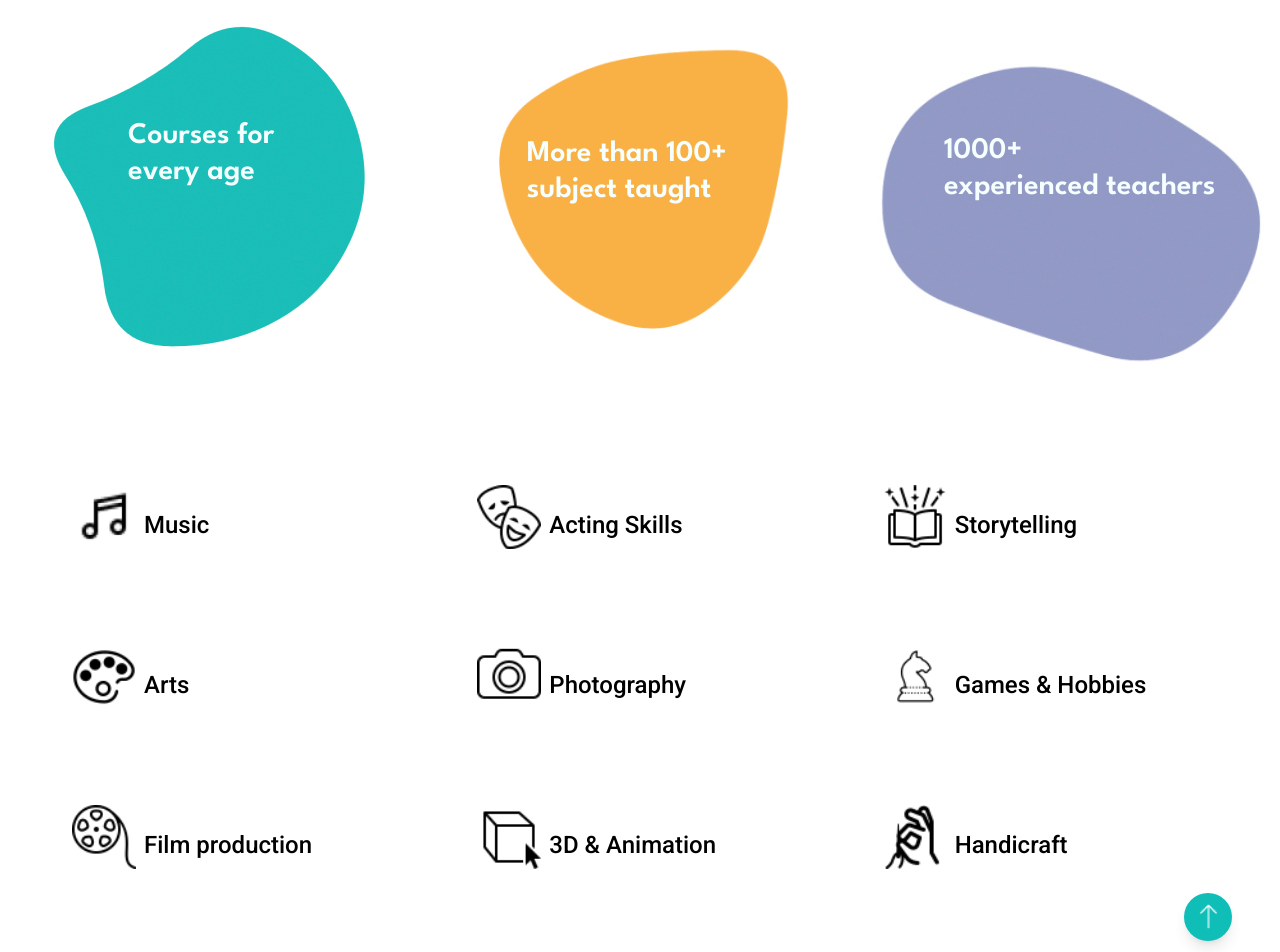
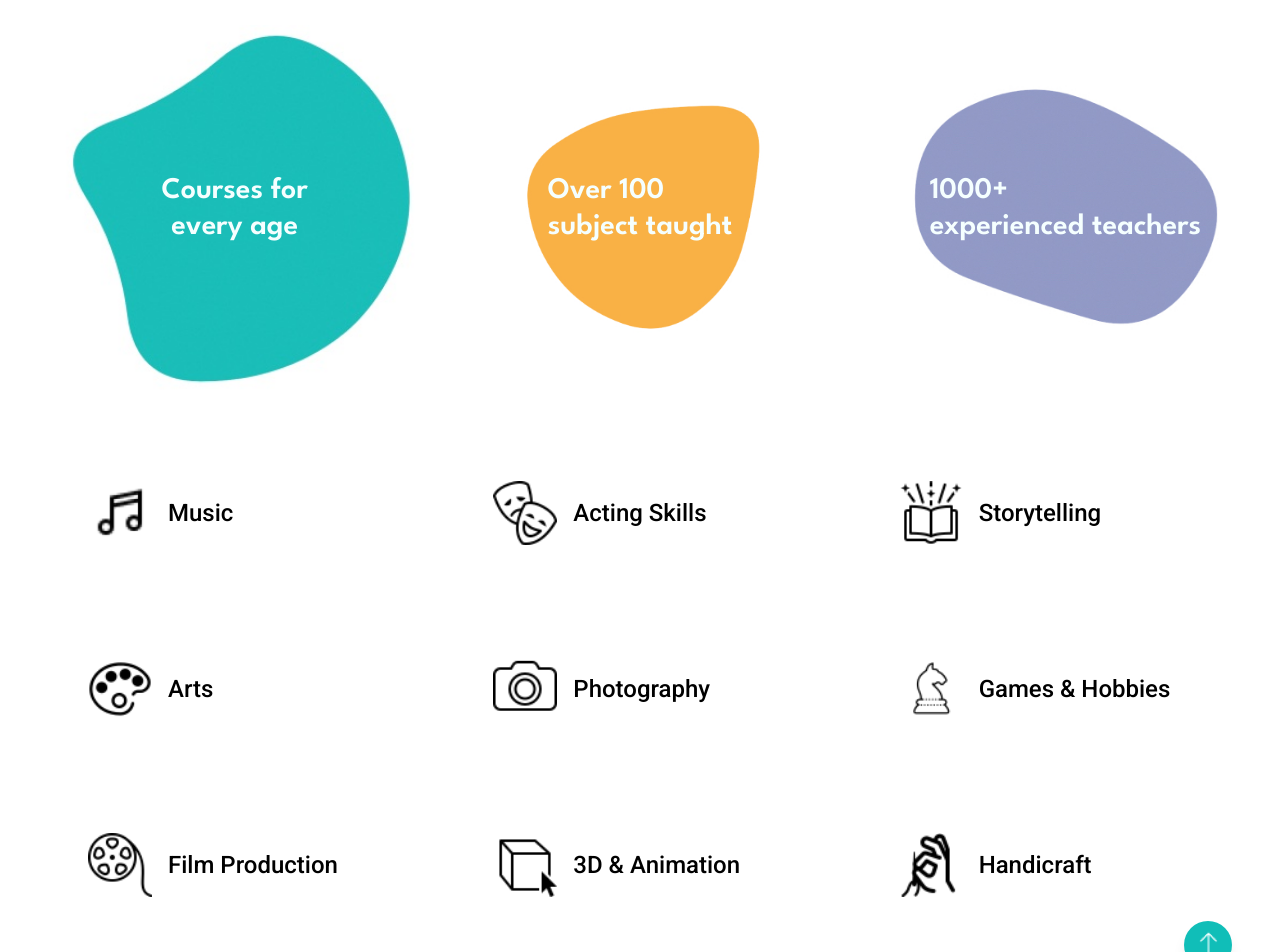
Before and after one commit to Code-the-Dream-School/gg-pac-team4-front, a React (Vite) app: page / in a window 1280 px wide. Shown: the part 760-1712 px from the top of the page. Built offline with nearby package versions, Linux system fonts and the light colour scheme.

Commit message:
fix the blobs positioning, added scroll button, added array fot hobby items

```diff
--- a/src/components/pages/HomePage.jsx
+++ b/src/components/pages/HomePage.jsx
@@ -1,20 +1,19 @@
-import React from "react";
+import React from 'react';
 import { useNavigate } from "react-router-dom";
 import mainImage from "../../assets/imgMainPage.jpg";
 import GreenBlobImage from "../../assets/blob_green.jpg";
 import YellowBlobImage from "../../assets/blob_yellow.jpg";
 import PurpleBlobImage from "../../assets/blob_dusty_purple.jpg";
-import Music from "../../assets/icons/icons-musical.png";
-import Acting from "../../assets/icons/icons8-acting.png";
-import Storytelling from "../../assets/icons/icons8-storytelling.png";
-import Arts from "../../assets/icons/icons-art.png";
-import Photography from "../../assets/icons/icons8-photography.png";
-import Games from "../../assets/icons/icons-chess.png";
-import Films from "../../assets/icons/icons8-film.png";
-import Animation from "../../assets/icons/icons8-3d.png";
-import Handicraft from "../../assets/icons/icons8-hand-holding.png";
+import items from "../../data/data"
 import ArrowUp from "../../assets/icons/icons-arrow-up.png";
 import ArrowSearch from "../../assets/icons/icon-search.svg";
+
+const scrollToTop = () => {
+  window.scrollTo({
+    top: 0,
+    behavior: 'smooth',
+  });
+};
 
 const HomePage = () => {
   const navigate = useNavigate();
@@ -50,44 +49,38 @@ const HomePage = () => {
           <img className="w-[700px]" src={mainImage} alt="art skills image" />
         </div>
       </section>
-      <section className="flex flex-col lg:flex-row items-center md:m-auto justify-center pt-2 lg:pt-16">
-        <div className="relative w-full lg:max-w-lg md:pb-12 pl-0">
-          <img
-            className="scale-90 md:scale-100 lg:scale-100 -ml-4 pb-0 md:pb-4 pl-0 lg:pl-0 md:pl-8"
-            src={GreenBlobImage}
-            alt="green blob"
-          />
+      <section className="flex grow flex-col lg:flex-row items-center justify-center pt-2 lg:pt-16">
       <div
-            className="absolute top-1/4 left-1/8
-        "
+        className="relative w-full h-80 md:h-96 bg-contain bg-center bg-no-repeat"
+        style={{
+          backgroundImage: `url(${GreenBlobImage})`
+        }}
       >
-            <div className="text-2xl lg:text-3xl  md:text-3xl sm:text-2xl  font-spartan font-semibold text-white text-left pl-32 lg:pl-24">
+        <div className="absolute inset-0 flex items-center justify-center">
+          <div className="text-2xl lg:text-2xl xl:text-3xl md:text-3xl sm:text-2xl font-spartan font-semibold text-white text-center">
             Courses for
             <br /> every age
           </div>
         </div>
       </div>
-        <div className="relative  w-full lg:max-w-lg pb-10 md:pb-20">
-          <img
-            className="scale-100 md:scale-125 lg:scale-125"
-            src={YellowBlobImage}
-            alt="yellow blob"
-          />
-          <div className="absolute top-1/4 left-1/4  ml-1 lg:-ml-3">
-            <div className="text-2xl lg:text-3xl md:text-3xl sm:text-2xl font-spartan font-semibold text-white">
-              More than 100+
+        <div
+        className="relative w-full h-80 md:h-96 bg-contain bg-center bg-no-repeat"
+        style={{ backgroundImage: `url(${YellowBlobImage})` }}
+      >
+          <div className="absolute inset-0 flex items-center justify-center">
+            <div className="text-2xl lg:text-2xl xl:text-3xl md:text-3xl sm:text-2xl font-spartan font-semibold text-white">
+              Over 100
               <br /> subject taught
             </div>
           </div>
         </div>
-        <div className="relative  w-full lg:max-w-lg">
-          <img
-            className="scale-100 sm:scale-125 md:scale-125 lg:scale-125 pt-2 -mt-2 md:mt-4 lg:-mt-4"
-            src={PurpleBlobImage}
-            alt="purple blob"
-          />
-          <div className="absolute top-14 lg:top-10 left-1/4">
-            <div className="text-2xl lg:text-3xl md:text-3xl sm:text-2xl font-spartan font-semibold text-white text-left">
+
+        <div
+        className="relative w-full h-80 md:h-96 bg-contain bg-center bg-no-repeat"
+        style={{ backgroundImage: `url(${PurpleBlobImage})` }}
+      >
+          <div className="absolute inset-0 flex items-center justify-center">
+            <div className="text-2xl lg:text-2xl xl:text-3xl md:text-3xl sm:text-2xl font-spartan font-semibold text-white text-left pl-10">
               1000+
               <br />
               experienced teachers
@@ -99,57 +92,18 @@ const HomePage = () => {
       <section className="relative py-10">
         <div className="container mx-auto px-4">
           <div className="grid grid-cols-1 sm:grid-cols-2 md:grid-cols-3 gap-8">
-            <div className="flex  items-center text-center p-6 rounded-lg">
-              <img src={Music} alt="Music Icon" className="w-16 h-16 mb-4" />
-              <p className="text-2xl font-medium pl-2">Music</p>
+            {items.map((item, index) => (
+              <div key={index} className="flex items-center text-center p-6 rounded-lg ">
+                <img src={item.src} alt={item.alt} className="w-16 h-16 m-4" />
+                <p className="text-2xl font-medium  transition-colors duration-300 hover:text-darkGreen hover:cursor-pointer transition-shadow">{item.text}</p>
               </div>
-            <div className="flex items-center text-center p-6 rounded-lg">
-              <img src={Acting} alt="Acting Icon" className="w-16 h-16 mb-4" />
-              <p className="text-2xl font-medium pl-2">Acting Skills</p>
-            </div>
-            <div className="flex items-center text-center p-6 rounded-lg">
-              <img
-                src={Storytelling}
-                alt="Storytelling Icon"
-                className="w-16 h-16 mb-4"
-              />
-              <p className="text-2xl font-medium pl-2">Storytelling</p>
-            </div>
-            <div className="flex items-center text-center p-6 rounded-lg">
-              <img src={Arts} alt="Arts Icon" className="w-16 h-16 mb-4" />
-              <p className="text-2xl font-medium pl-2">Arts</p>
-            </div>
-            <div className="flex  items-center text-center p-6 rounded-lg">
-              <img
-                src={Photography}
-                alt="Photography Icon"
-                className="w-16 h-16 mb-4"
-              />
-              <p className="text-2xl font-medium pl-2">Photography</p>
-            </div>
-            <div className="flex  items-center text-center p-6 rounded-lg">
-              <img src={Games} alt="Games Icon" className="w-16 h-16 mb-4" />
-              <p className="text-2xl font-medium pl-2">Games & Hobbies</p>
-            </div>
-            <div className="flex  items-center text-center p-6 rounded-lg">
-              <img src={Films} alt="Tape Icon" className="w-16 h-16 mb-4" />
-              <p className="text-2xl font-medium pl-2">Film production</p>
-            </div>
-            <div className="flex  items-center text-center p-6 rounded-lg">
-              <img src={Animation} alt="Cube Icon" className="w-16 h-16 mb-4" />
-              <p className="text-2xl font-medium pl-2">3D & Animation</p>
-            </div>
-            <div className="flex  items-center text-center p-6 rounded-lg">
-              <img
-                src={Handicraft}
-                alt="Hands Icon"
-                className="w-16 h-16 mb-4"
-              />
-              <p className="text-2xl font-medium pl-2">Handicraft</p>
+            ))}
           </div>
         </div>
-        </div>
-        <button className="absolute bottom-2 right-4 bg-darkGreen rounded-full w-12 h-12 flex items-center justify-center shadow-lg hover:bg-lightGreen">
+        <button
+          className="absolute bottom-2 right-4 bg-darkGreen rounded-full w-12 h-12 flex items-center justify-center shadow-lg hover:bg-lightGreen"
+          onClick={scrollToTop}
+        >
           <img src={ArrowUp} alt="Arrow Up" />
         </button>
       </section>
--- /dev/null
+++ b/src/data/data.js
@@ -0,0 +1,23 @@
+import Music from "../assets/icons/icons-musical.png";
+import Acting from "../assets/icons/icons8-acting.png";
+import Storytelling from "../assets/icons/icons8-storytelling.png";
+import Arts from "../assets/icons/icons-art.png";
+import Photography from "../assets/icons/icons8-photography.png";
+import Games from "../assets/icons/icons-chess.png";
+import Films from "../assets/icons/icons8-film.png";
+import Animation from "../assets/icons/icons8-3d.png";
+import Handicraft from "../assets/icons/icons8-hand-holding.png"
+
+const items = [
+  { src: Music, alt: 'Music Icon', text: 'Music' },
+  { src: Acting, alt: 'Acting Icon', text: 'Acting Skills' },
+  { src: Storytelling, alt: 'Storytelling Icon', text: 'Storytelling' },
+  { src: Arts, alt: 'Arts Icon', text: 'Arts' },
+  { src: Photography, alt: 'Photography Icon', text: 'Photography' },
+  { src: Games, alt: 'Games Icon', text: 'Games & Hobbies' },
+  { src: Films, alt: 'Film Icon', text: 'Film Production' },
+  { src: Animation, alt: 'Animation Icon', text: '3D & Animation' },
+  { src: Handicraft, alt: 'Handicraft Icon', text: 'Handicraft' }
+];
+
+export default items;
```
Also changed, not shown: src/assets/blob_green.jpg, src/assets/blob_yellow.jpg. Lines whose indentation alone changed are shown as unchanged.
